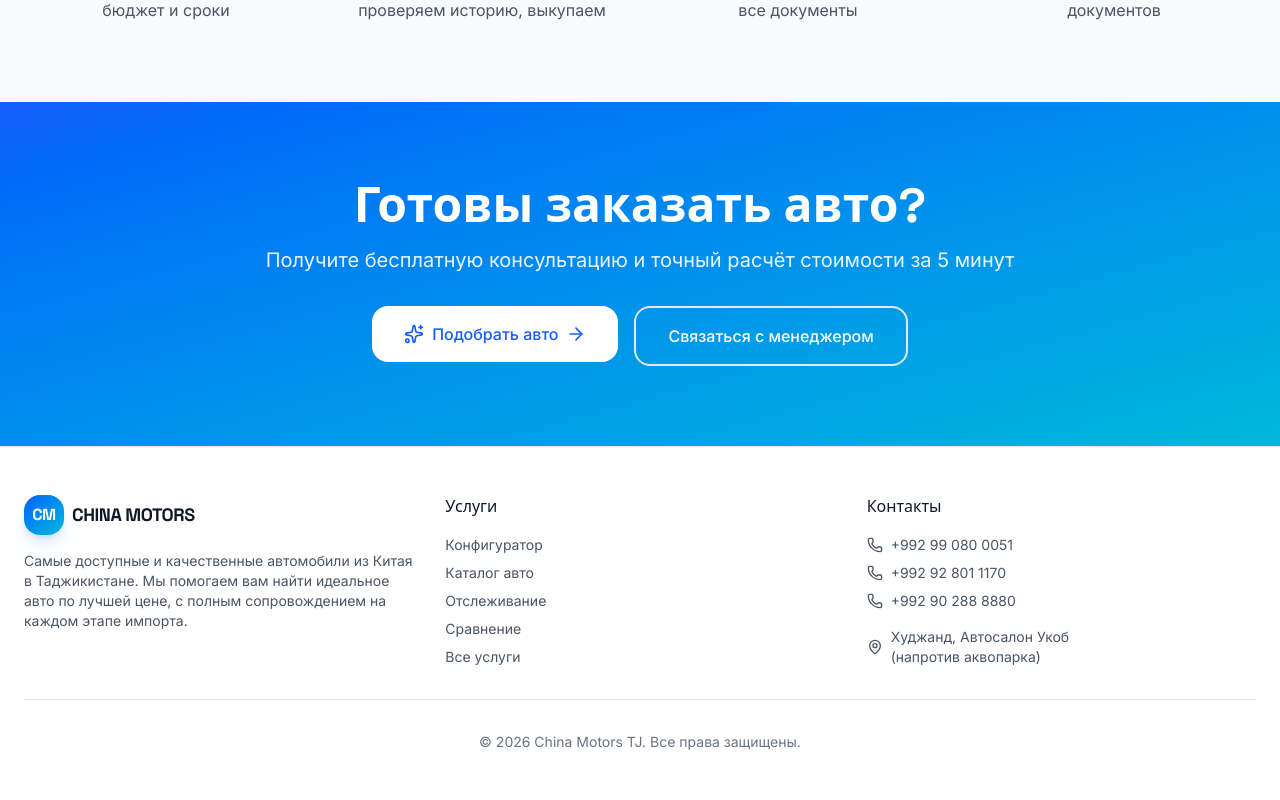
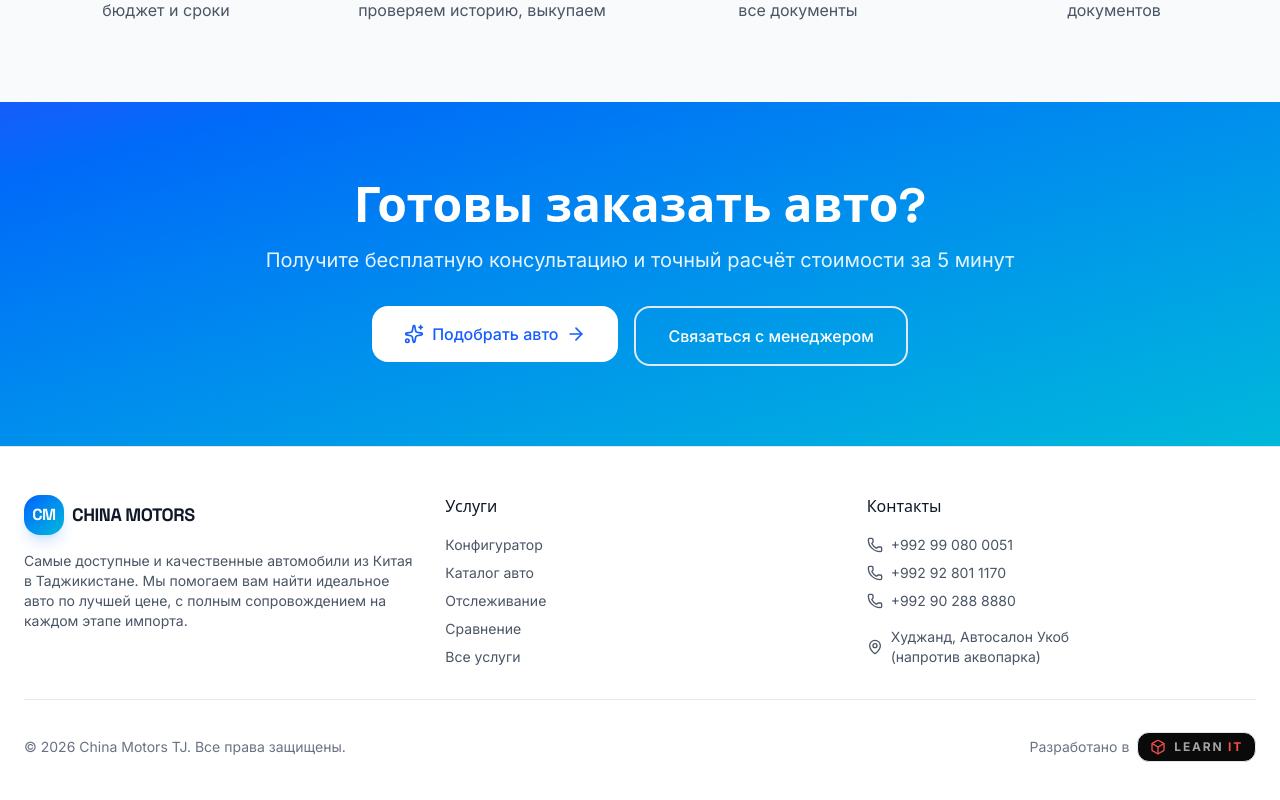
Before and after one commit to KarimovRahim/China_Motors, a React (Vite) app: page / in a window 1280 px wide. Shown: the part 3063-3863 px from the top of the page. Built offline with nearby package versions, Linux system fonts and the light colour scheme.

Commit message:
Update footer with dynamic year and new design elements

```diff
--- a/src/components/Layout.tsx
+++ b/src/components/Layout.tsx
@@ -249,8 +249,32 @@ export function Layout() {
             </div>
           </div>
 
-          <div className="border-t border-gray-200/50 dark:border-gray-800/50 mt-8 pt-8 text-center text-sm text-gray-500">
-            <p>&copy; 2026 China Motors TJ. Все права защищены.</p>
+          <div className="flex flex-col md:flex-row items-center justify-between gap-4 border-t border-gray-200/50 dark:border-gray-800/50 mt-8 pt-8 text-sm text-gray-500">
+            <p>&copy; {new Date().getFullYear()} China Motors TJ. Все права защищены.</p>
+            <div className="flex items-center gap-2">
+              <span>Разработано в</span>
+              <a
+                href="https://www.learn-it-academy.site/"
+                target="_blank"
+                rel="noopener noreferrer"
+                className="group relative inline-flex items-center justify-center gap-2 px-3 py-1.5 overflow-hidden rounded-lg bg-[#0a0a0a] border border-[#222] transition-all duration-500 hover:border-[#F24E4E]/50 hover:bg-[#111] hover:shadow-[0_0_15px_rgba(242,78,78,0.2)] hover:-translate-y-0.5"
+              >
+                {/* Glow sweep effect */}
+                <div className="absolute inset-0 bg-gradient-to-r from-transparent via-[#F24E4E]/20 to-transparent -translate-x-full group-hover:translate-x-full transition-transform duration-1000 ease-in-out" />
+
+                {/* Stylized cube icon */}
+                <svg className="relative w-4 h-4 text-[#F24E4E] drop-shadow-[0_0_0_rgba(242,78,78,0)] group-hover:drop-shadow-[0_0_8px_rgba(242,78,78,0.8)] transition-all duration-300 group-hover:scale-110" viewBox="0 0 24 24" fill="none" stroke="currentColor" strokeWidth="2" strokeLinecap="round" strokeLinejoin="round">
+                  <path d="M21 16V8a2 2 0 0 0-1-1.73l-7-4a2 2 0 0 0-2 0l-7 4A2 2 0 0 0 3 8v8a2 2 0 0 0 1 1.73l7 4a2 2 0 0 0 2 0l7-4A2 2 0 0 0 21 16z"></path>
+                  <polyline points="3.27 6.96 12 12.01 20.73 6.96"></polyline>
+                  <line x1="12" y1="22.08" x2="12" y2="12"></line>
+                </svg>
+
+                {/* Animated text */}
+                <span className="relative text-xs font-bold tracking-[0.15em] text-[#A3A3A3] group-hover:text-white transition-colors duration-300 uppercase">
+                  Learn <span className="text-[#F24E4E] drop-shadow-[0_0_0_rgba(242,78,78,0)] group-hover:drop-shadow-[0_0_8px_rgba(242,78,78,0.8)] transition-all duration-300">IT</span>
+                </span>
+              </a>
+            </div>
           </div>
         </div>
       </footer>
```
